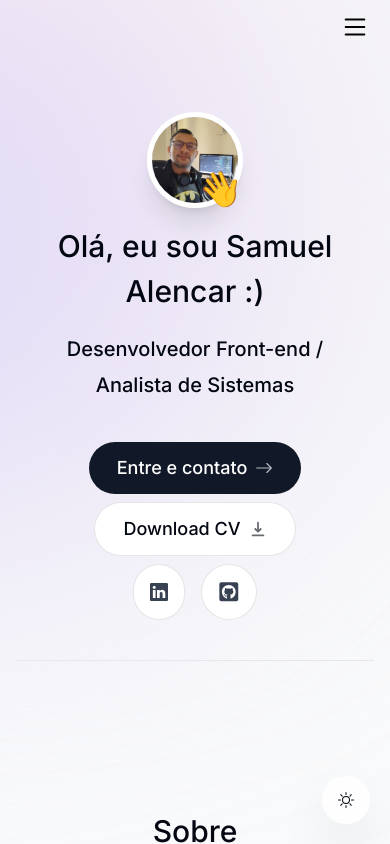
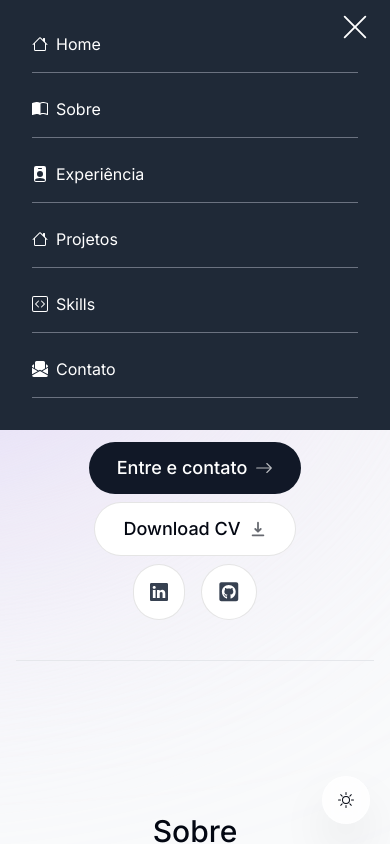
Before and after one commit to SamuelAlencar/samuel-alencar, a Next.js app: page / in a window 390 px wide. Both pictures are taken after a click on the element 355 px from the left and 27 px from the top of the page. Shown: the top 844 px of the page. Built offline with nearby package versions, Linux system fonts and the light colour scheme.

Commit message:
update header mobile

```diff
--- a/components/header.tsx
+++ b/components/header.tsx
@@ -11,26 +11,36 @@ import { BsXLg, BsList } from "react-icons/bs";
 
 export default function Header() {
   const theme = useTheme();
-  const [closeMenu, setCloseMenu] = React.useState(false);
+  const [closeMenu, setCloseMenu] = React.useState(true);
   const { activeSection, setActiveSection, setTimeOfLastClick } =
     useActiveSectionContext();
   function handleCloseMenu() {
     setCloseMenu(!closeMenu);
   }
   return (
-
     <header className="z-[999] relative">
-
       <motion.div
-        className=""
+        className="hidden md:block"
         initial={{ y: -100, x: "-50%", opacity: 0 }}
         animate={{ y: 0, x: "-50%", opacity: 1 }}
       ></motion.div>
 
       <nav className="fixed top-0 w-full bg-gray-800">
-        <span className = {`text-white text-3xl absolute md:hidden top-3 cursor-pointer right-5 `} onClick={handleCloseMenu}>{closeMenu ? <BsList color={theme?.theme === "light"  ? "black" : "white"}/> : <BsXLg />}</span>
-
-        <ul className={`max-w-7xl mx-auto ${closeMenu ? "hidden" : "flex"} flex-col md:flex-row  justify-center items-start md:items-center gap-6 p-8 md:p-4`}>
+        <span
+          className={`text-white text-3xl absolute md:hidden top-3 cursor-pointer right-5 `}
+          onClick={handleCloseMenu}
+        >
+          {closeMenu ? (
+            <BsList color={theme?.theme === "light" ? "black" : "white"} />
+          ) : (
+            <BsXLg />
+          )}
+        </span>
+        <ul
+          className={`max-w-7xl mx-auto  ${
+            closeMenu ? "hidden md:flex" : "flex"
+          } flex-col md:flex-row  justify-center items-start md:items-center gap-6 p-8 md:p-4`}
+        >
           {links.map((link) => (
             <motion.li
               className="w-full flex justify-start md:justify-center items-center border-b-[.3px] md:border-b-0 border-gray-500 pb-4 md:pb-0"
--- a/components/projects.tsx
+++ b/components/projects.tsx
@@ -8,7 +8,17 @@ import { useSectionInView } from "@/lib/hooks";
 
 
 export interface ProjectsProps {
-  // Define the props for the Projects component here
+  ref: React.RefObject<HTMLDivElement>;
+  inView: boolean;
+
+  setActiveSection: (sectionName: string) => void;
+  timeOfLastClick: number;
+  setTimeOfLastClick: React.Dispatch<React.SetStateAction<number>>;
+
+  activeSection: string;
+  index: number;
+
+  sectionInView: boolean;
 }
 
 export default function Projects(props: ProjectsProps) {
@@ -16,7 +26,7 @@ export default function Projects(props: ProjectsProps) {
 
   return (
     <section ref={ref} id="projects" className="scroll-mt-28 mb-28">
-      <SectionHeading>My projects</SectionHeading>
+      <SectionHeading>Projetos</SectionHeading>
       <div>
         {projectsData.map((project, index) => (
           <React.Fragment key={index}>
--- a/lib/data.ts
+++ b/lib/data.ts
@@ -176,21 +176,21 @@ export const experiencesData = [
 
 export const projectsData = [
   {
-    title: "CorpComment",
+    title: "Tok&Stok E-commerce V1, V2, V3 e V4",
     description:
       "I worked as a full-stack developer on this startup project for 2 years. Users can give public feedback to companies.",
     tags: ["React", "Next.js", "MongoDB", "Tailwind", "Prisma"],
     imageUrl: corpcommentImg,
   },
   {
-    title: "rmtDev",
+    title: "Yamaha Moto - E-commerce",
     description:
       "Job board for remote developer jobs. I was the front-end developer. It has features like filtering, sorting and pagination.",
     tags: ["React", "TypeScript", "Next.js", "Tailwind", "Redux"],
     imageUrl: rmtdevImg,
   },
   {
-    title: "Word Analytics",
+    title: "Carrefour - Portal BackOffice",
     description:
       "A public web app for quick analytics on text. It shows word count, character count and social media post limits.",
     tags: ["React", "Next.js", "SQL", "Tailwind", "Framer"],
--- a/package.json
+++ b/package.json
@@ -32,7 +32,7 @@
   },
   "devDependencies": {
     "@types/node": "^20",
-    "@types/react": "^18",
+    "@types/react": "^18.2.77",
     "@types/react-dom": "^18.2.25",
     "@types/react-vertical-timeline-component": "^3.3.6",
     "autoprefixer": "^10.0.1",
```
Also changed, not shown: 1 other file (tests, documents, lock files or other folders).
